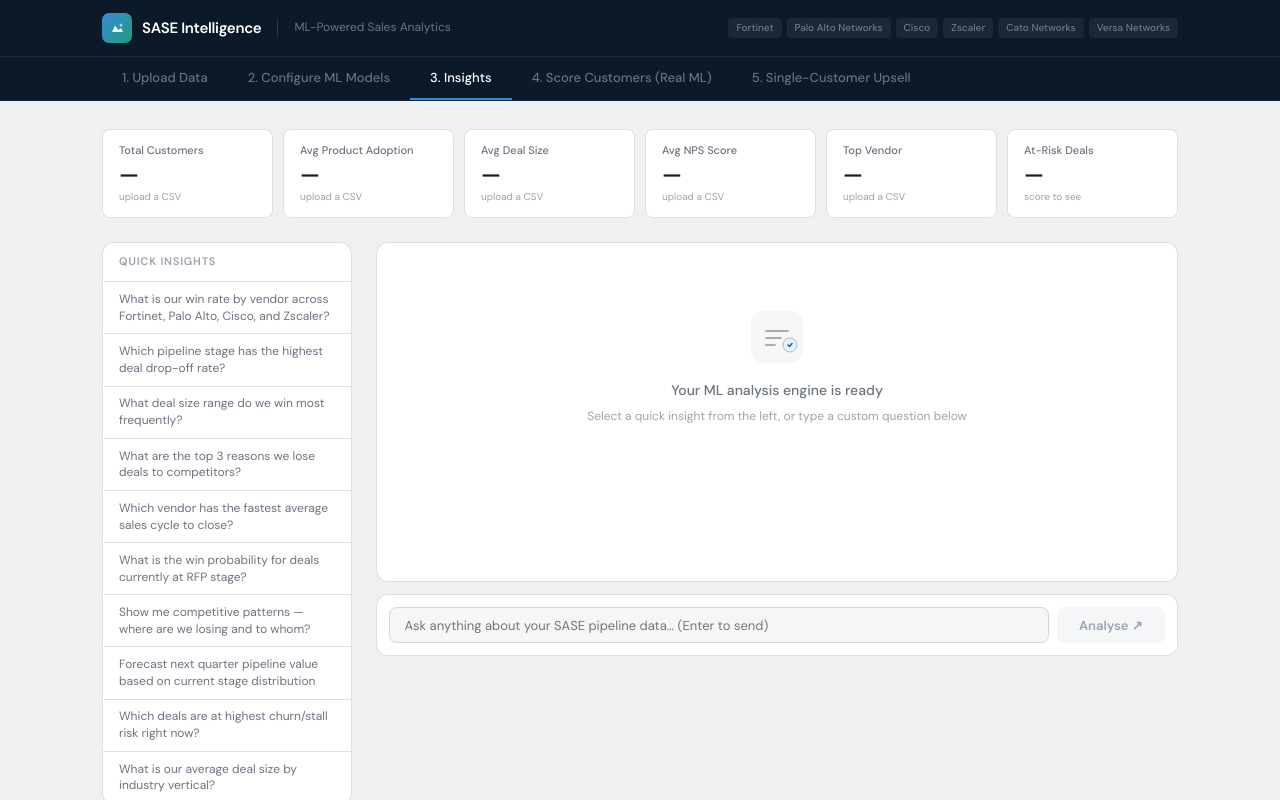
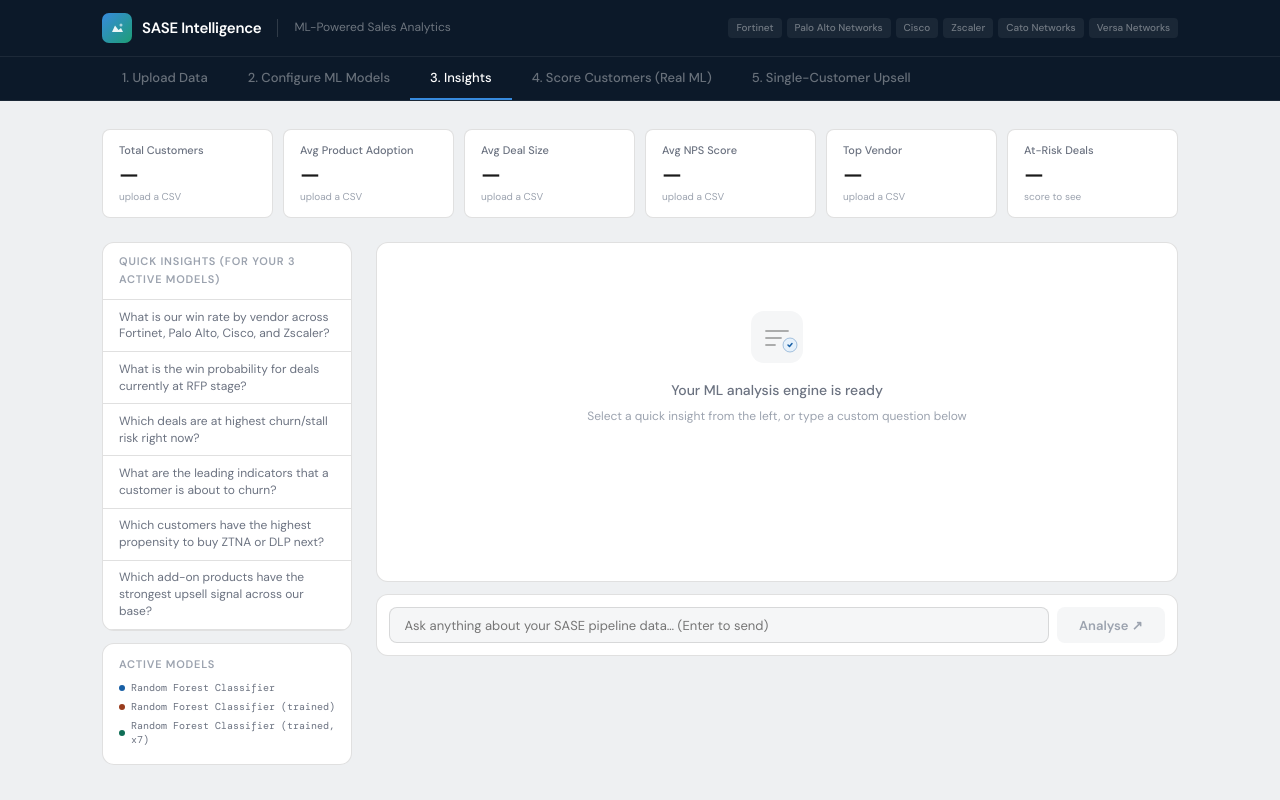
Before and after one commit to sultan-shaikh/sase-intelligence, a React (Vite) app: page / in a window 1280 px wide. Both pictures are taken after a click on the button "3. Insights". Shown: the top 800 px of the page. Built offline with nearby package versions, Linux system fonts and the light colour scheme.

Commit message:
Add files via upload

```diff
--- a/src/App.jsx
+++ b/src/App.jsx
@@ -89,16 +89,16 @@ const INDUSTRIES = [
 ];
 
 const INSIGHT_QUESTIONS = [
-  "What is our win rate by vendor across Fortinet, Palo Alto, Cisco, and Zscaler?",
-  "Which pipeline stage has the highest deal drop-off rate?",
-  "What deal size range do we win most frequently?",
-  "What are the top 3 reasons we lose deals to competitors?",
-  "Which vendor has the fastest average sales cycle to close?",
-  "What is the win probability for deals currently at RFP stage?",
-  "Show me competitive patterns — where are we losing and to whom?",
-  "Forecast next quarter pipeline value based on current stage distribution",
-  "Which deals are at highest churn/stall risk right now?",
-  "What is our average deal size by industry vertical?",
+  { text: "What is our win rate by vendor across Fortinet, Palo Alto, Cisco, and Zscaler?", models: ["win_probability"] },
+  { text: "What is the win probability for deals currently at RFP stage?", models: ["win_probability"] },
+  { text: "Which deals are at highest churn/stall risk right now?", models: ["churn_risk"] },
+  { text: "What are the leading indicators that a customer is about to churn?", models: ["churn_risk"] },
+  { text: "What deal size range do we win most frequently?", models: ["deal_size"] },
+  { text: "What is our average deal size by industry vertical?", models: ["deal_size"] },
+  { text: "What are the top 3 reasons we lose deals to competitors?", models: ["competitor_analysis"] },
+  { text: "Show me competitive patterns — where are we losing and to whom?", models: ["competitor_analysis"] },
+  { text: "Which customers have the highest propensity to buy ZTNA or DLP next?", models: ["upsell_propensity"] },
+  { text: "Which add-on products have the strongest upsell signal across our base?", models: ["upsell_propensity"] },
 ];
 
 // Computes dashboard summary cards from REAL uploaded/scored data.
@@ -708,19 +708,27 @@ When responding:
         }}>
           <div style={{ padding: "0.65rem 1rem", borderBottom: "0.5px solid var(--color-border-tertiary)" }}>
             <p style={{ fontSize: 11, fontWeight: 600, margin: 0, color: "var(--color-text-tertiary)", textTransform: "uppercase", letterSpacing: 0.8 }}>
-              Quick Insights
+              Quick Insights {selectedModels.length > 0 && `(for your ${selectedModels.length} active model${selectedModels.length !== 1 ? "s" : ""})`}
             </p>
           </div>
-          {INSIGHT_QUESTIONS.map((q, i) => (
-            <button key={i} onClick={() => setSelectedQuestion(q)} style={{
-              display: "block", width: "100%", textAlign: "left",
-              padding: "0.55rem 1rem", background: selectedQuestion === q ? "var(--color-bg-info)" : "none",
-              border: "none", borderBottom: "0.5px solid var(--color-border-tertiary)",
-              cursor: "pointer", fontSize: 12, lineHeight: 1.4, fontFamily: "inherit",
-              color: selectedQuestion === q ? "var(--color-text-info)" : "var(--color-text-secondary)",
-              transition: "all 0.1s",
-            }}>{q}</button>
-          ))}
+          {INSIGHT_QUESTIONS.filter(q => q.models.some(m => selectedModels.includes(m))).length === 0 ? (
+            <p style={{ fontSize: 11, color: "var(--color-text-tertiary)", padding: "0.75rem 1rem", margin: 0 }}>
+              No quick insights for the models currently selected — pick one in step 2, or type a custom question below.
+            </p>
+          ) : (
+            INSIGHT_QUESTIONS
+              .filter(q => q.models.some(m => selectedModels.includes(m)))
+              .map((q, i) => (
+                <button key={i} onClick={() => setSelectedQuestion(q.text)} style={{
+                  display: "block", width: "100%", textAlign: "left",
+                  padding: "0.55rem 1rem", background: selectedQuestion === q.text ? "var(--color-bg-info)" : "none",
+                  border: "none", borderBottom: "0.5px solid var(--color-border-tertiary)",
+                  cursor: "pointer", fontSize: 12, lineHeight: 1.4, fontFamily: "inherit",
+                  color: selectedQuestion === q.text ? "var(--color-text-info)" : "var(--color-text-secondary)",
+                  transition: "all 0.1s",
+                }}>{q.text}</button>
+              ))
+          )}
         </div>
 
         {/* Active models */}
```
